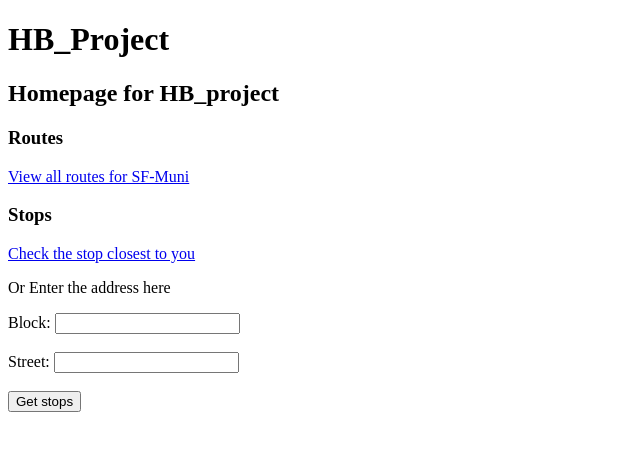
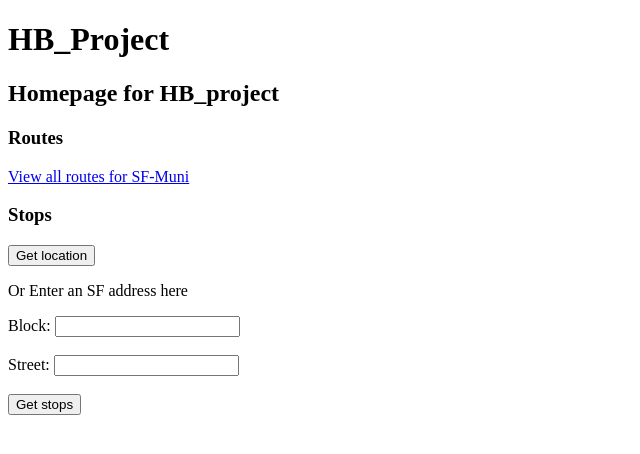
Before and after one commit to AmaPal09/HB_Final_Project, a Flask app: page / in a window 1280 px wide. Shown: the top 454 px of the page, without its empty margins (0-640 px from the left). Run offline with Flask 2, Linux system fonts and the light colour scheme; some libraries are stand-ins or nearby versions.

Commit message:
Changes for getting user location from the web browser

```diff
--- a/server.py
+++ b/server.py
@@ -3,6 +3,8 @@ from model import connect_to_db, db, Route, Bus, User, User_Rating, Rating, Stop
 
 from geopy.geocoders import Nominatim
 from geopy.distance import geodesic
+import requests
+import json
 
 
 from werkzeug.security import generate_password_hash
@@ -83,10 +85,16 @@ def get_rating_avg(ratings):
                 total_outer_view_rating/len(ratings)]
 
 
-@app.route('/stops_geolocation')
-def stops_geolocation():
+@app.route('/user_geolocation' , methods=['POST'])
+def users_geolocation():
     """ Get the lat and long of the system user is using and display closest
         stops """
+
+    lat = request.json.get("lat")
+    lng = request.json.get("lng")
+
+    print(lat)
+    print(lng)
 
     return redirect("/")
 
@@ -111,6 +119,9 @@ def stops_address():
     if is_in_SF(user_start_point.raw['display_name']):
         distances, stop_dict = get_ten_closest_stops((user_start_point.latitude,
                                 user_start_point.longitude))
+    else:
+        flash("Enter a location in SF")
+        return redirect("/")
 
     print(stop_dict[distances[0]][0].stop_buses)
 
@@ -354,7 +365,9 @@ def is_logged_in():
     return 'user_id' in session
 
 
-
+@app.route("/static/<path:resource>")
+def get_resource(resource):
+    return send_from_directory("static", resource)
 
 
 if __name__ == "__main__":
--- /dev/null
+++ b/static/js/geolocate.js
@@ -0,0 +1,34 @@
+"use strict";
+
+/**
+ * Use the browser's geolocation API to get the location of a user.
+ *
+ * For reference, here's documentation on the GeoLocation API:
+ * https://developer.mozilla.org/en-US/docs/Web/API/Geolocation
+ */
+
+function success(pos){
+  var crd = pos.coords;
+
+  fetch('/user_geolocation', {
+          method: 'POST',
+          body: JSON.stringify({lat: crd.latitude, lng: crd.longitude}),
+          headers: {
+            'Content-Type': 'application/json',
+            'Accept': 'application/json'
+          }
+  })
+}
+
+
+function error(err) {
+  console.warn('ERROR(${err.code}): ${err.message}');
+}
+
+function geolocate() {
+  navigator.geolocation.getCurrentPosition(success, error);
+}
+
+let btn = document.getElementById("btn_geolocate");
+
+btn.addEventListener("click", geolocate)
--- a/templates/base.html
+++ b/templates/base.html
@@ -22,6 +22,7 @@ tr:nth-child(even) {
 <head>
   <script src="https://code.jquery.com/jquery.js"></script>
   <script src="https://cdnjs.cloudflare.com/ajax/libs/Chart.js/2.2.1/Chart.js"></script>
+    <script async src="/static/js/base.js"></script>
   <title>HB_Project</title>
 </head>
 <body>
@@ -39,6 +40,7 @@ tr:nth-child(even) {
 
   {% block content %} put your content here {% endblock %}
 
-
+  {% block scripts %} add your scripts here
+    {% endblock %}
 </body>
 </html>
--- a/templates/homepage.html
+++ b/templates/homepage.html
@@ -6,8 +6,13 @@
         <p><a href="/buses">View all routes for SF-Muni</a></p>
 
     <h3>Stops</h3>
-        <p><a href="/stops_geolocation">Check the stop closest to you</a></p>
-        <p>Or Enter the address here</p>
+        <section class="map">
+            {% block map %}
+            <div id="map"></div>
+            {% endblock %}
+        </section>
+        <button id="btn_geolocate"> Get location</button>
+        <p>Or Enter an SF address here</p>
         <form action="/stops_address" method="POST">
             <label>Block: </label>
             <input type="text" name="block" required>
@@ -18,3 +23,14 @@
             <button type="submit">Get stops</button>
         </form>
 {% endblock %}
+
+{% block scripts %}
+    <!-- <script
+        async defer
+        src="https://maps.googleapis.com/maps/api/js?AIzaSyAq1mjmCBmz4h5310nNe2UVbU-VPeaJ2i4&callback=initMap">
+    </script> -->
+    <script>
+    </script>
+
+    <script async src="/static/js/geolocate.js"></script>
+{% endblock %}
```
Also changed, not shown: static/js/base.js (added), 1 other file.
